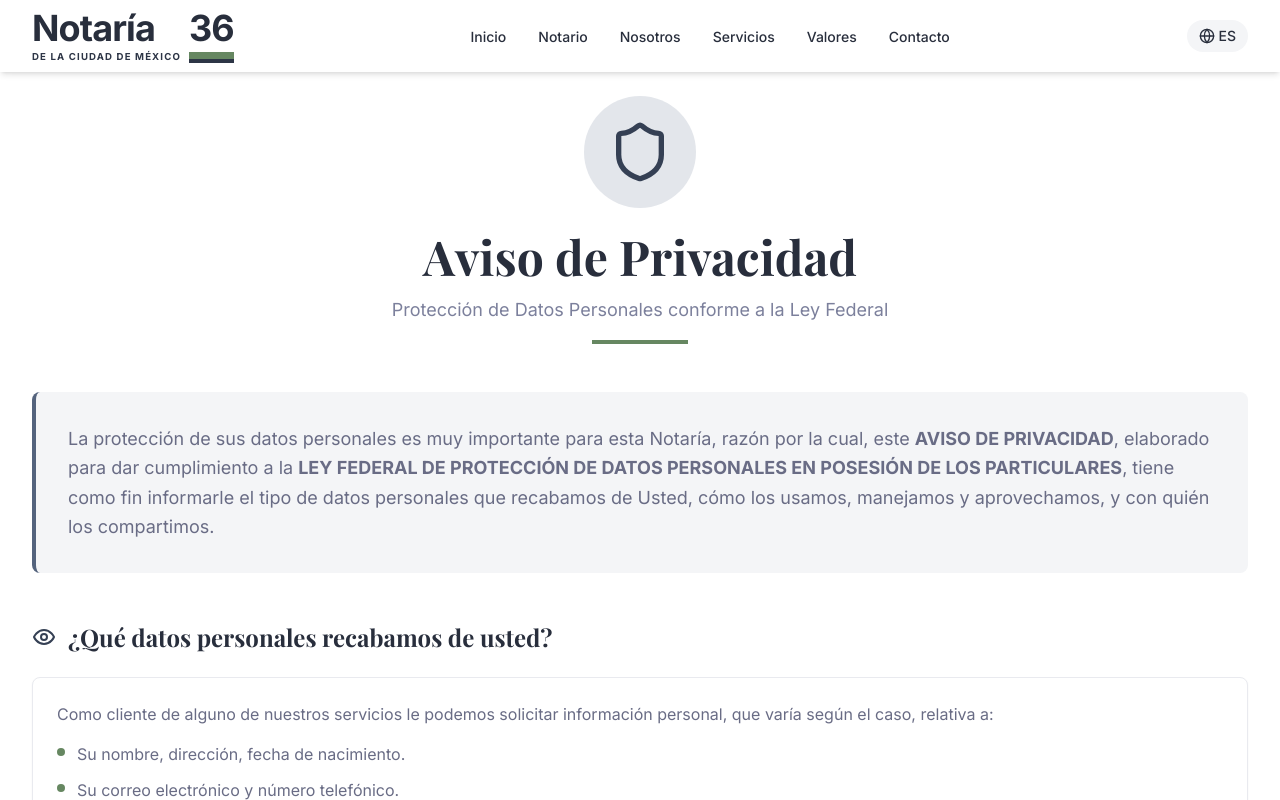
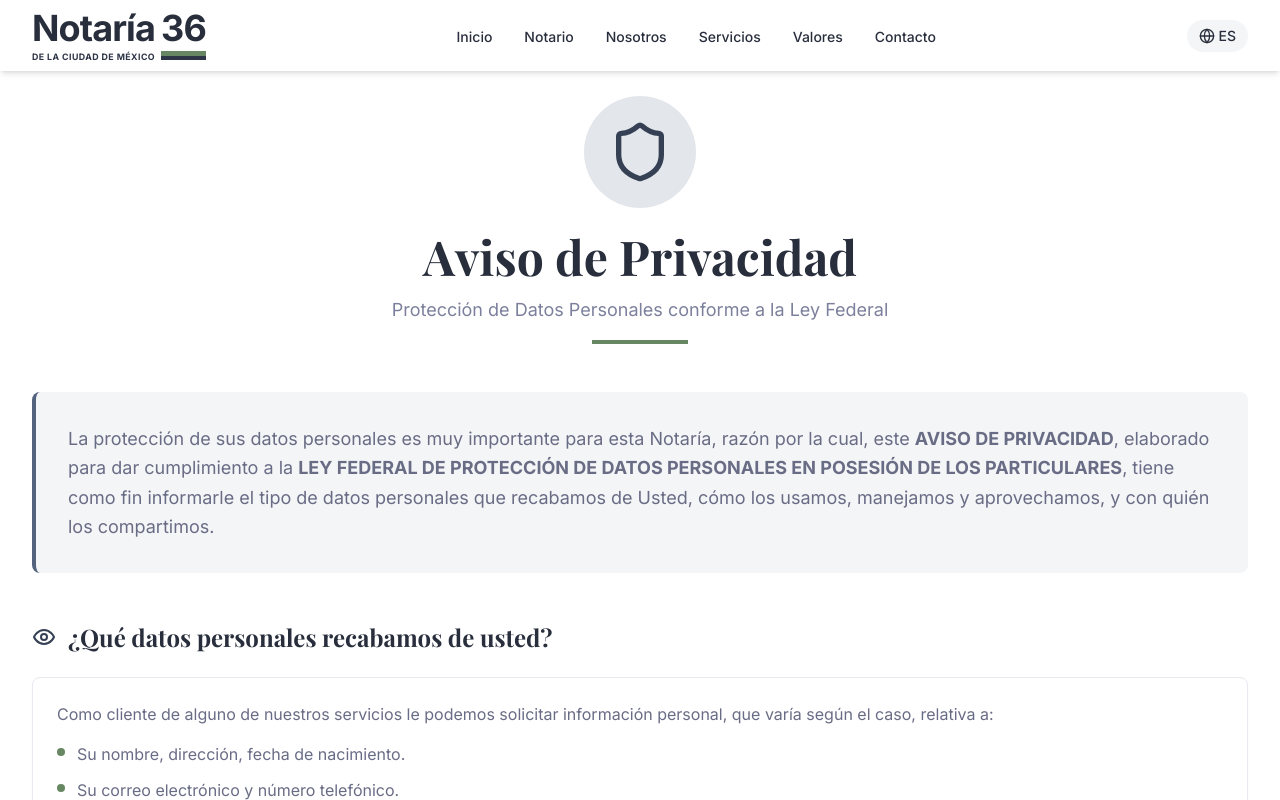
Before and after one commit to Delibes81/not36v2, a React (Vite) app: page /privacidad in a window 1280 px wide. Shown: the top 800 px of the page. Built offline with nearby package versions, Linux system fonts and the light colour scheme.

Commit message:
carrecion del logo

```diff
--- a/src/components/ui/Logo.tsx
+++ b/src/components/ui/Logo.tsx
@@ -11,17 +11,17 @@ const Logo: React.FC<LogoProps> = ({ className = '', variant = 'dark' }) => {
   const subTextColor = isDark ? 'text-primary-800' : 'text-primary-100';
 
   return (
-    <div className={`grid grid-cols-[auto_auto] gap-x-2 gap-y-0.5 select-none items-center ${className}`}>
+    <div className={`grid grid-cols-[max-content_max-content] gap-x-1.5 gap-y-0.5 select-none items-end ${className}`}>
       <span className={`font-sans font-bold text-3xl md:text-4xl tracking-tight leading-none ${textColor}`}>
         Notaría
       </span>
       <span className={`font-sans font-bold text-3xl md:text-4xl tracking-tight leading-none ${textColor}`}>
         36
       </span>
-      <span className={`font-sans font-semibold text-[0.45rem] md:text-[0.6rem] tracking-[0.12em] uppercase ${subTextColor}`}>
+      <span className={`font-sans font-semibold text-[0.45rem] md:text-[0.55rem] tracking-wider uppercase ${subTextColor}`}>
         De la Ciudad de México
       </span>
-      <div className="flex flex-col w-full h-[0.5rem] md:h-[0.7rem] self-start mt-0.5">
+      <div className="flex flex-col w-full h-[0.4rem] md:h-[0.55rem] self-center mb-0.5">
         <div className="h-[60%] w-full bg-accent-500"></div>
         <div className="h-[40%] w-full bg-primary-800"></div>
       </div>
```
